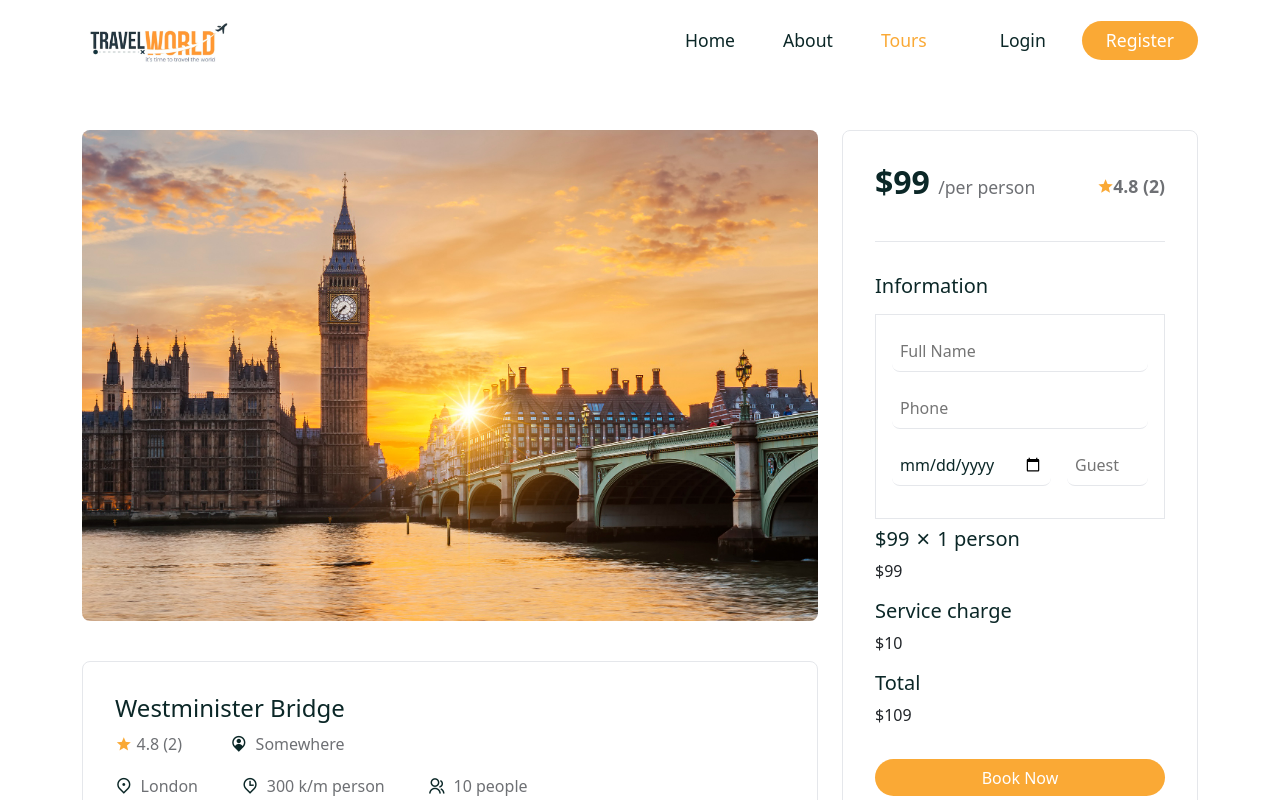
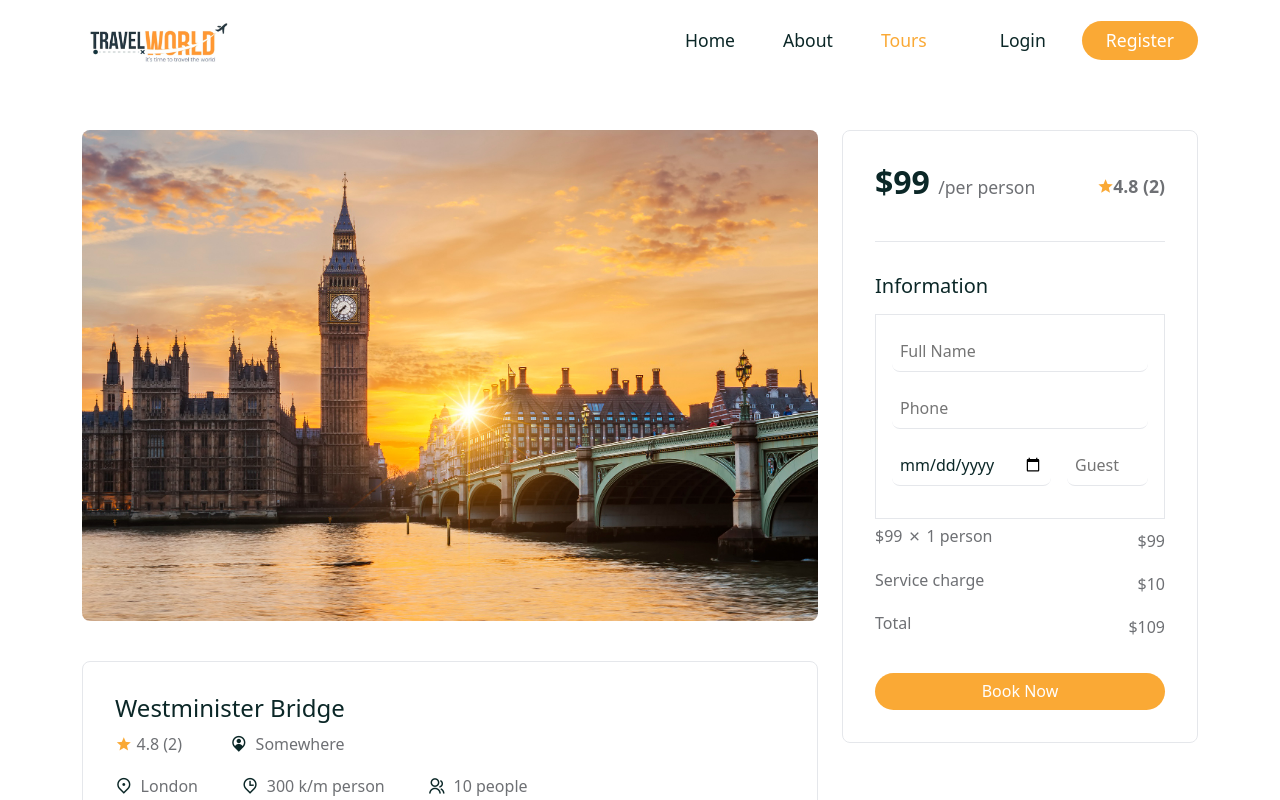
Before and after one commit to Felicien1992/Tour-full-project, a React (Create React App) app in the folder frontend/: page /tours/01 in a window 1280 px wide. Shown: the top 800 px of the page. Built offline with nearby package versions, Linux system fonts and the light colour scheme; a web font is replaced by a local one.

Commit message:
add many style in css

```diff
--- a/frontend/src/components/Boobing/booking.css
+++ b/frontend/src/components/Boobing/booking.css
@@ -58,3 +58,15 @@
     padding: 1rem;
     border: 1px solid rgb(229, 231, 235);
 }
+
+.booking__bottom li{
+    display: flex;
+    align-items: center;
+    justify-content: space-between;
+}
+
+.booking__bottom li h5, .booking__bottom li span{
+    font-size: 1rem;
+    color: var(--text-color);
+    font-weight: 500;
+}
```
